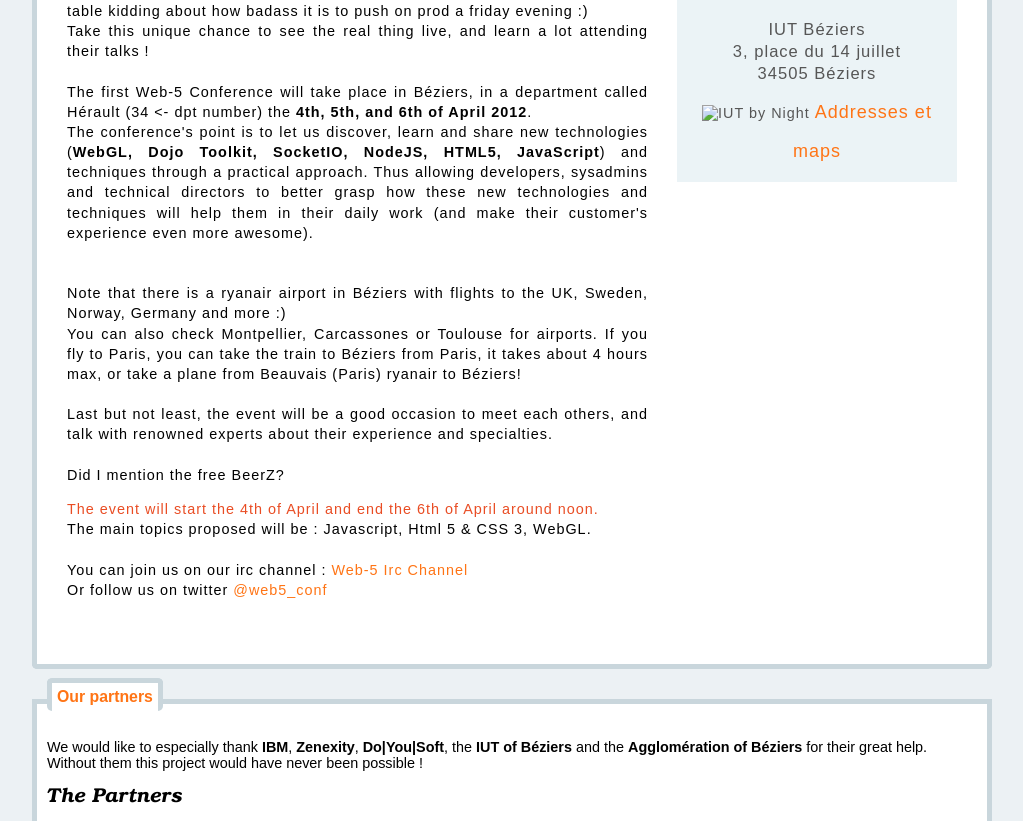
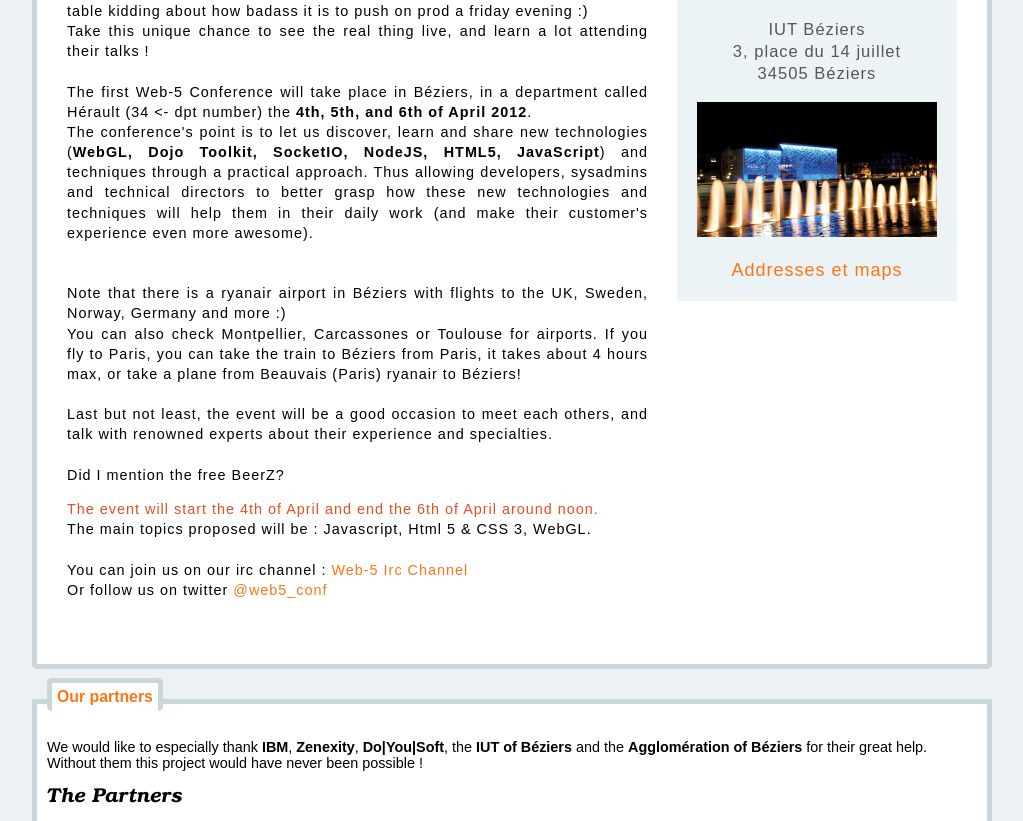
Before and after one commit to PEM-FR/Web-5, a plain HTML site: page en/index.html in a window 1280 px wide. Shown: the part 964-1785 px from the top of the page, without its empty margins (128-1151 px from the left). Drawn offline with Linux system fonts and the light colour scheme; the site is published under a folder, as on GitHub Pages, so addresses that start at the root find nothing.

Commit message:
few minor fixes, correct indent in css, reflected index modification to english language

```diff
--- a/css/style.css
+++ b/css/style.css
@@ -981,4 +981,3 @@ h3.noStyle.topic {
 .venue div.adresse .agrandirCarte{
 	font-size:300%;
 }
-}
--- a/en/index.html
+++ b/en/index.html
@@ -178,7 +178,7 @@ W::::::W                           W::::::W                b:::::b
         34505 Béziers
          </p>
 
-        <img src="/images/iutbynight.jpg" style="margin-bottom:20px;width:240px;" alt="IUT by Night">
+        <img src="../images/iutbynight.jpg" style="margin-bottom:20px;width:240px;" alt="IUT by Night" />
         <a href="venue.html">Addresses et maps</a>
       </div>
 
```
Also changed, not shown: index.html (+1 -1 lines). Lines whose indentation alone changed are shown as unchanged.
